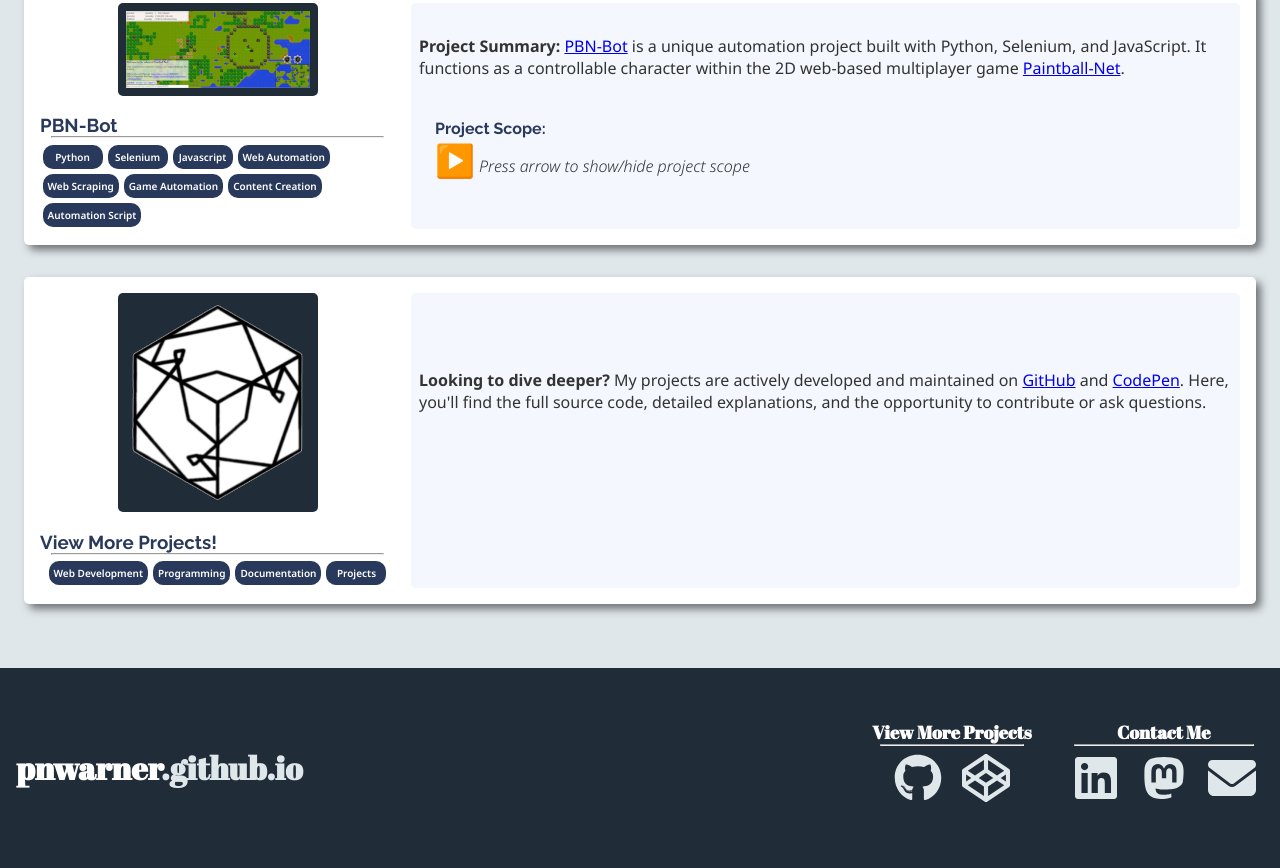
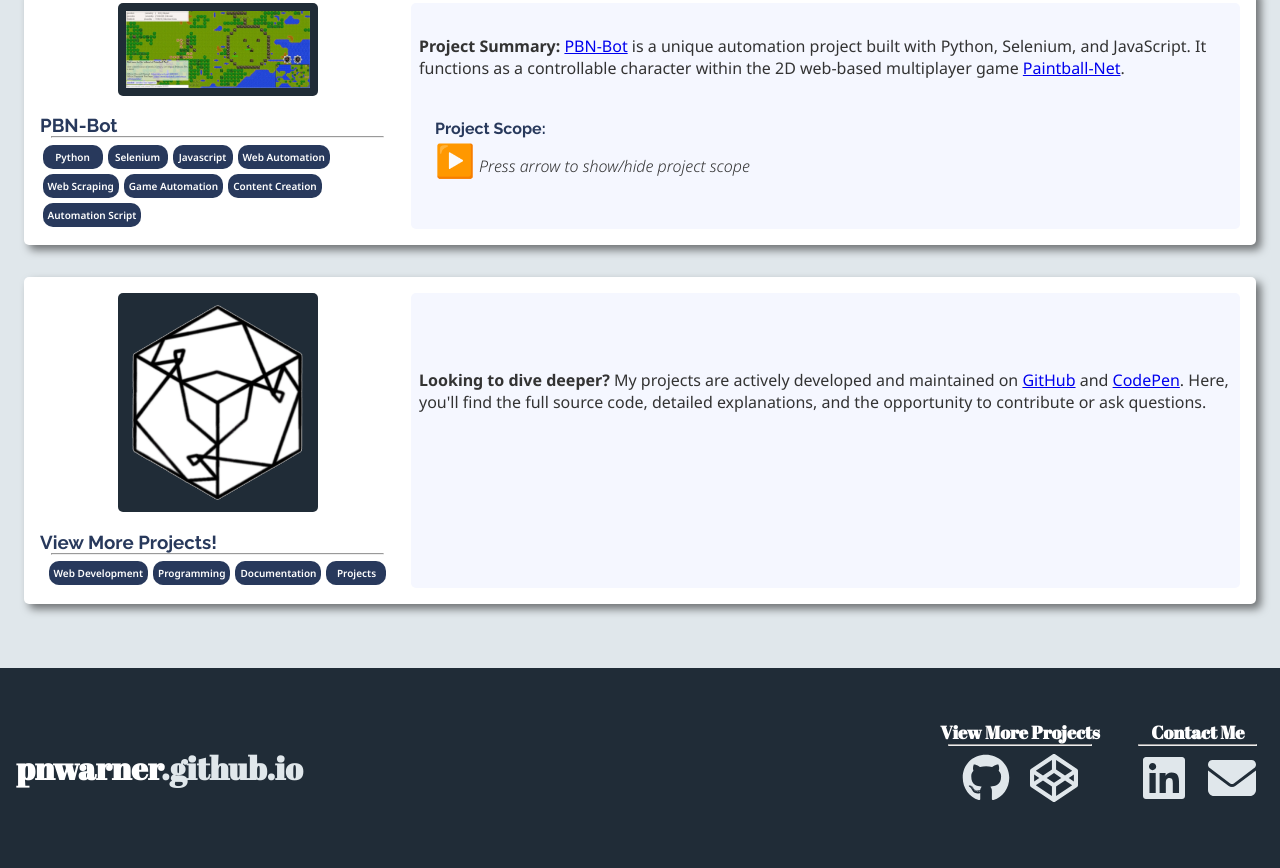
Before and after one commit to pnwarner/pnwarner.github.io, a plain HTML site: page index.html in a window 1280 px wide. Shown: the part 2719-3587 px from the top of the page. Drawn offline with Linux system fonts and the light colour scheme; no server answers.

Commit message:
fix: update contact

```diff
--- a/index.html
+++ b/index.html
@@ -345,8 +345,6 @@
                             <div>
                                 <!--LinkedIn-->
                                 <a href="https://www.linkedin.com/in/patrick-warner-4452292b3/" title="Connect with me on LinkedIn"><svg class="footer-icon" xmlns="http://www.w3.org/2000/svg" viewBox="0 0 448 512"><!--!Font Awesome Free 6.5.2 by @fontawesome - https://fontawesome.com License - https://fontawesome.com/license/free Copyright 2024 Fonticons, Inc.--><path fill="#e0e7eb" d="M416 32H31.9C14.3 32 0 46.5 0 64.3v383.4C0 465.5 14.3 480 31.9 480H416c17.6 0 32-14.5 32-32.3V64.3c0-17.8-14.4-32.3-32-32.3zM135.4 416H69V202.2h66.5V416zm-33.2-243c-21.3 0-38.5-17.3-38.5-38.5S80.9 96 102.2 96c21.2 0 38.5 17.3 38.5 38.5 0 21.3-17.2 38.5-38.5 38.5zm282.1 243h-66.4V312c0-24.8-.5-56.7-34.5-56.7-34.6 0-39.9 27-39.9 54.9V416h-66.4V202.2h63.7v29.2h.9c8.9-16.8 30.6-34.5 62.9-34.5 67.2 0 79.7 44.3 79.7 101.9V416z"/></svg></a>
-                                <!--mastodon-->
-                                <a rel="me" href="https://fosstodon.org/@prdoxi" title="Find me on Mastodon"><svg class="footer-icon" xmlns="http://www.w3.org/2000/svg" viewBox="0 0 448 512"><!--!Font Awesome Free 6.5.2 by @fontawesome - https://fontawesome.com License - https://fontawesome.com/license/free Copyright 2024 Fonticons, Inc.--><path fill="#e0e7eb" d="M433 179.1c0-97.2-63.7-125.7-63.7-125.7-62.5-28.7-228.6-28.4-290.5 0 0 0-63.7 28.5-63.7 125.7 0 115.7-6.6 259.4 105.6 289.1 40.5 10.7 75.3 13 103.3 11.4 50.8-2.8 79.3-18.1 79.3-18.1l-1.7-36.9s-36.3 11.4-77.1 10.1c-40.4-1.4-83-4.4-89.6-54a102.5 102.5 0 0 1 -.9-13.9c85.6 20.9 158.7 9.1 178.8 6.7 56.1-6.7 105-41.3 111.2-72.9 9.8-49.8 9-121.5 9-121.5zm-75.1 125.2h-46.6v-114.2c0-49.7-64-51.6-64 6.9v62.5h-46.3V197c0-58.5-64-56.6-64-6.9v114.2H90.2c0-122.1-5.2-147.9 18.4-175 25.9-28.9 79.8-30.8 103.8 6.1l11.6 19.5 11.6-19.5c24.1-37.1 78.1-34.8 103.8-6.1 23.7 27.3 18.4 53 18.4 175z"/></svg></a>
                                 <!--email-->
                                 <a href="mailto:patrick.warner@paradoxresearch.net" title="Contact me through email"><svg class="footer-icon" xmlns="http://www.w3.org/2000/svg" viewBox="0 0 512 512"><!--!Font Awesome Free 6.5.2 by @fontawesome - https://fontawesome.com License - https://fontawesome.com/license/free Copyright 2024 Fonticons, Inc.--><path fill="#e0e7eb" d="M48 64C21.5 64 0 85.5 0 112c0 15.1 7.1 29.3 19.2 38.4L236.8 313.6c11.4 8.5 27 8.5 38.4 0L492.8 150.4c12.1-9.1 19.2-23.3 19.2-38.4c0-26.5-21.5-48-48-48H48zM0 176V384c0 35.3 28.7 64 64 64H448c35.3 0 64-28.7 64-64V176L294.4 339.2c-22.8 17.1-54 17.1-76.8 0L0 176z"/></svg></a>
                             </div>
```
